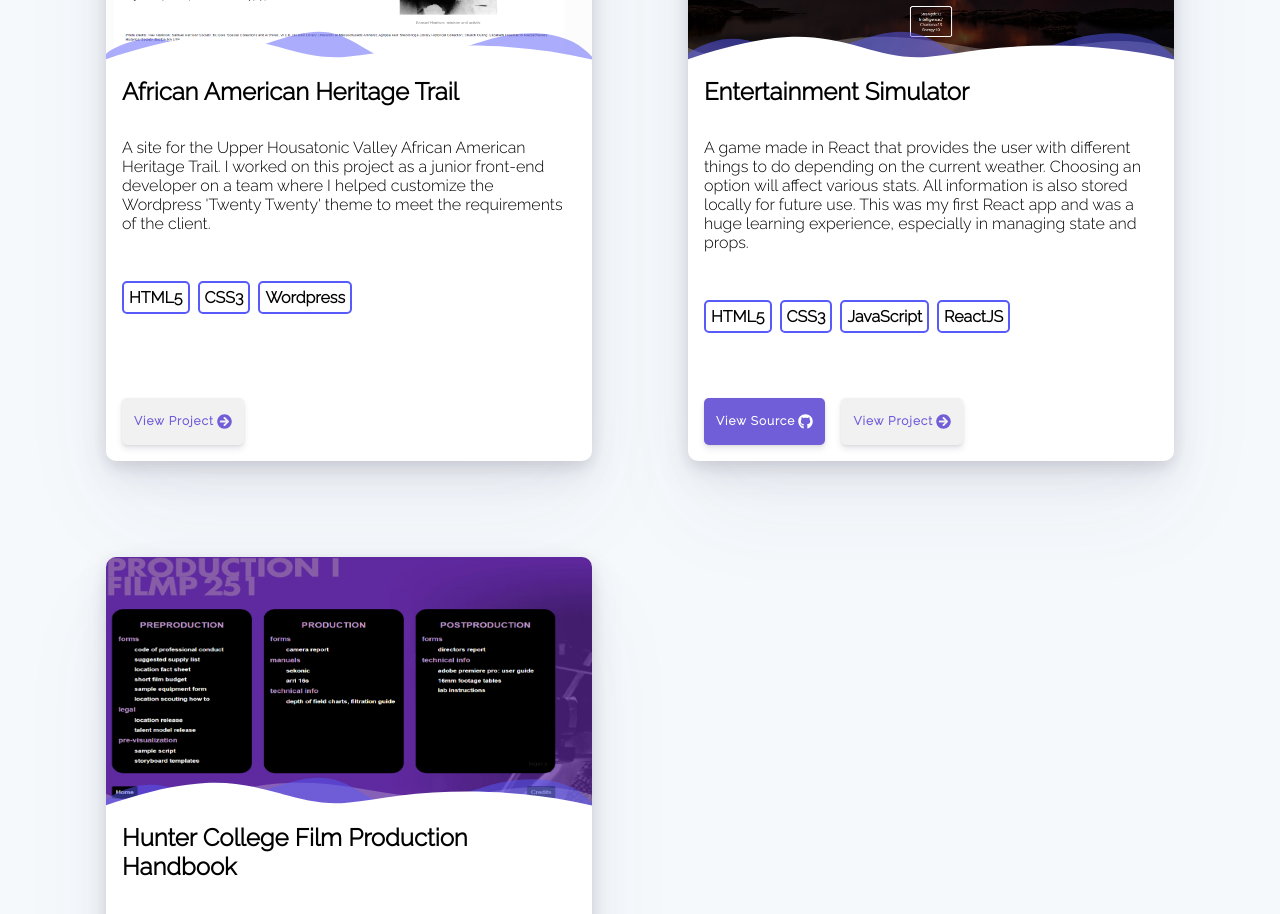
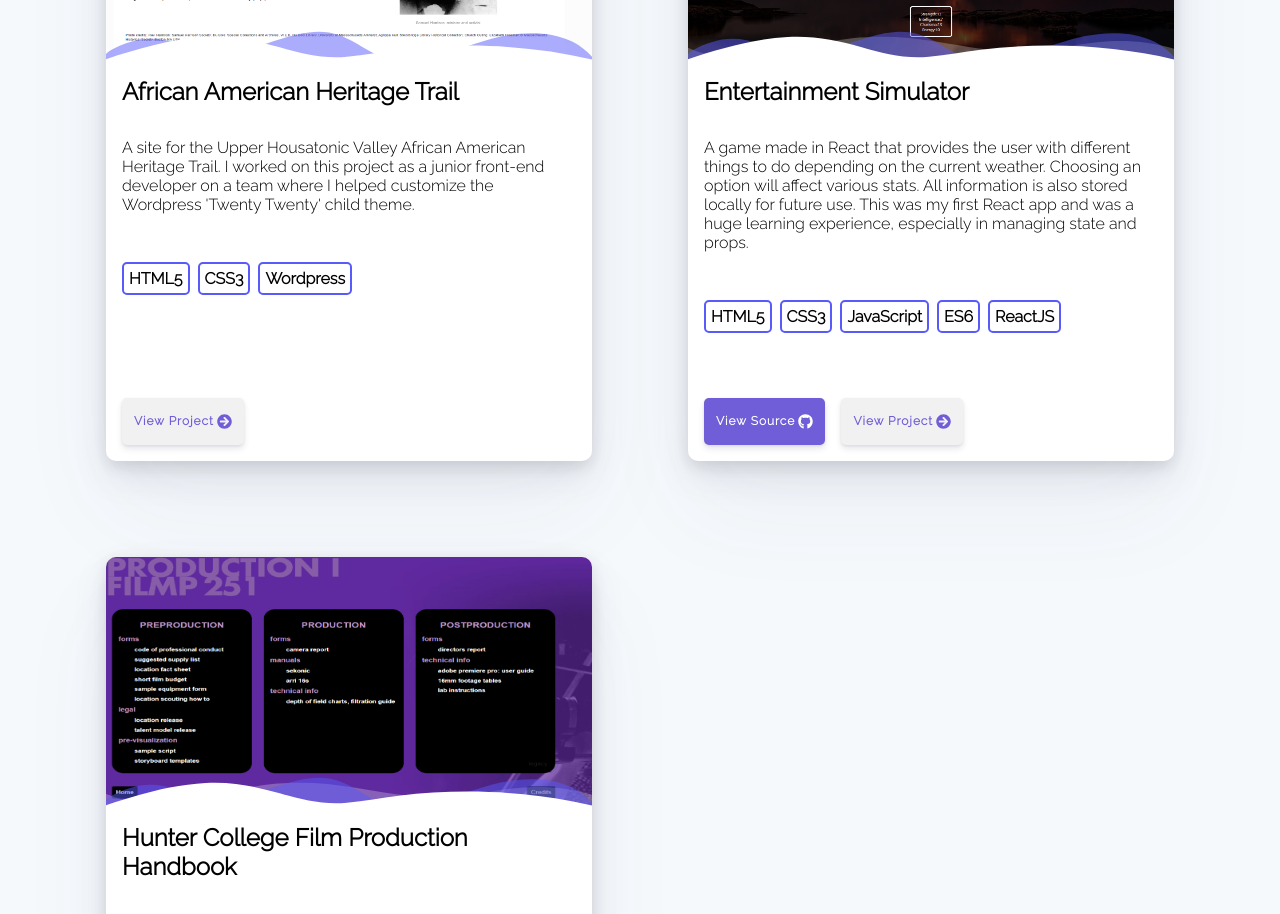
Before and after one commit to Buachie/portfolio, a React (Create React App) app: page / in a window 1280 px wide. Shown: the part 2000-2914 px from the top of the page. Built offline with nearby package versions, Linux system fonts and the light colour scheme.

Commit message:
Fix duplicate prop in projects

```diff
--- a/src/components/ProjectCard.js
+++ b/src/components/ProjectCard.js
@@ -7,7 +7,7 @@ export class ProjectCard extends Component {
       <div className="card">
         <div className="full-height">
           <div className="project-img">
-            <img src={this.props.img}></img>
+            <img src={this.props.img} alt="project-img"></img>
 
             <div className="img-overlay">
               <svg data-name="Layer 1" xmlns="http://www.w3.org/2000/svg" viewBox="0 0 1200 120" preserveAspectRatio="none">
--- a/src/components/Projects.js
+++ b/src/components/Projects.js
@@ -43,7 +43,7 @@ export class Projects extends Component {
               img={Heritage}
               title={"African American Heritage Trail"}
               description={
-                "A site for the Upper Housatonic Valley African American Heritage Trail. I worked on this project as a junior front-end developer on a team where I helped customize the Wordpress 'Twenty Twenty' theme to meet the requirements of the client."
+                "A site for the Upper Housatonic Valley African American Heritage Trail. I worked on this project as a junior front-end developer on a team where I helped customize the Wordpress 'Twenty Twenty' child theme."
               }
               demo={"https://www.africanamericantrail.org/"}
               skill1={"HTML5"}
@@ -63,7 +63,7 @@ export class Projects extends Component {
               skill2={"CSS3"}
               skill3={"JavaScript"}
               skill4={"ES6"}
-              skill4={"ReactJS"}
+              skill5={"ReactJS"}
             />
             <ProjectCard
               img={Handbook}
```
